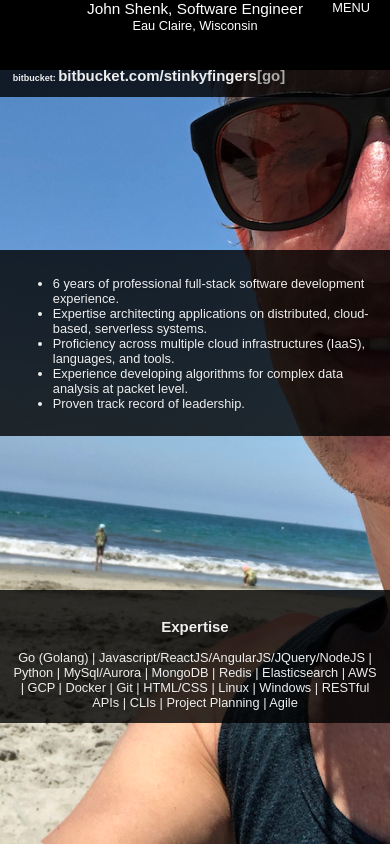
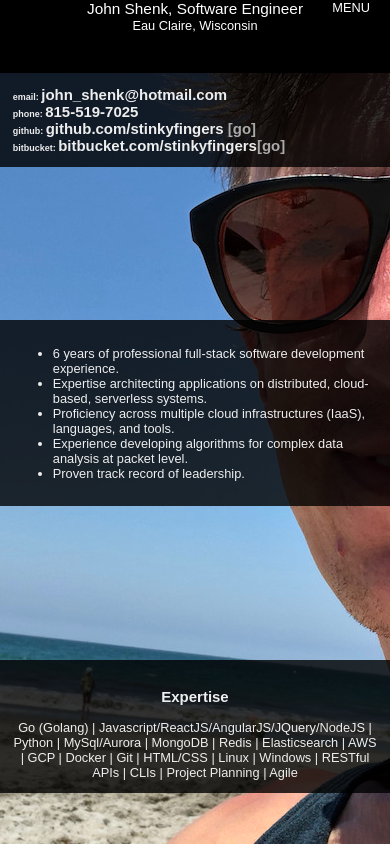
Before and after one commit to stinkyfingers/johnshenk, a React (Create React App) app: page / in a window 390 px wide. Shown: the top 844 px of the page. Built offline with nearby package versions, Linux system fonts and the light colour scheme.

Commit message:
more css

```diff
--- a/src/css/resume.css
+++ b/src/css/resume.css
@@ -9,14 +9,14 @@ h4, h5, h6 {
 	margin: .1em;
 }
 
-/* .resume {
+.resume {
 	margin: 70px auto 0;
-	background: url(../Photos/IMG_0981.jpg) no-repeat center center fixed;
+	background: url(../Photos/IMG_0981.jpg) no-repeat top center fixed;
   -webkit-background-size: cover;
   -moz-background-size: cover;
   -o-background-size: cover;
   background-size: cover;
-} */
+}
 
 .empty {
 	height: 12em;
@@ -118,4 +118,8 @@ a:hover {
 	.objectiveList {
 		width: 90%;
 	}
+	.resume {
+		margin: 70px auto 0;
+		background: url(../Photos/IMG_0981.jpg) no-repeat top center fixed;
+	}
 }
--- a/src/index.css
+++ b/src/index.css
@@ -1,11 +1,3 @@
-html {
-  background: url(./Photos/IMG_0981.jpg) no-repeat center center fixed;
-  -webkit-background-size: cover;
-  -moz-background-size: cover;
-  -o-background-size: cover;
-  background-size: cover;
-}
-
 body {
   margin: 0;
   padding: 0;
```
